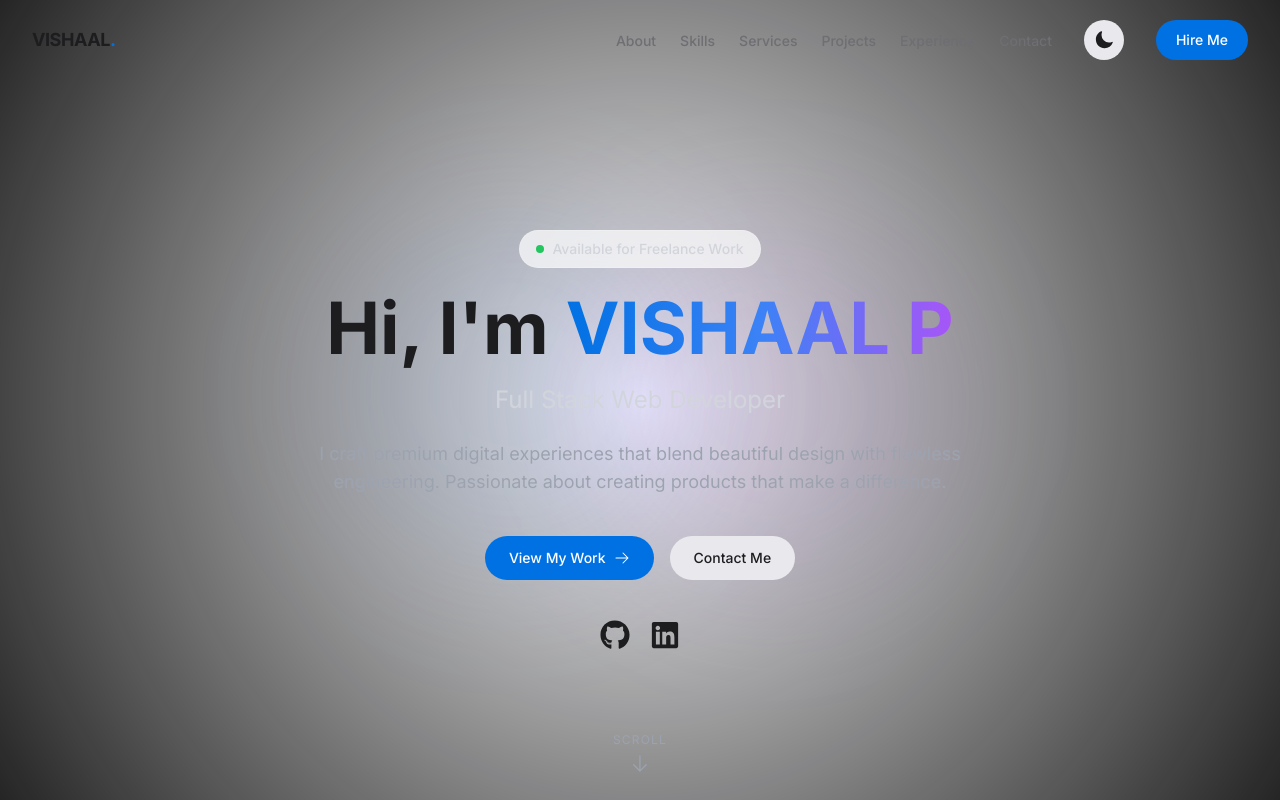
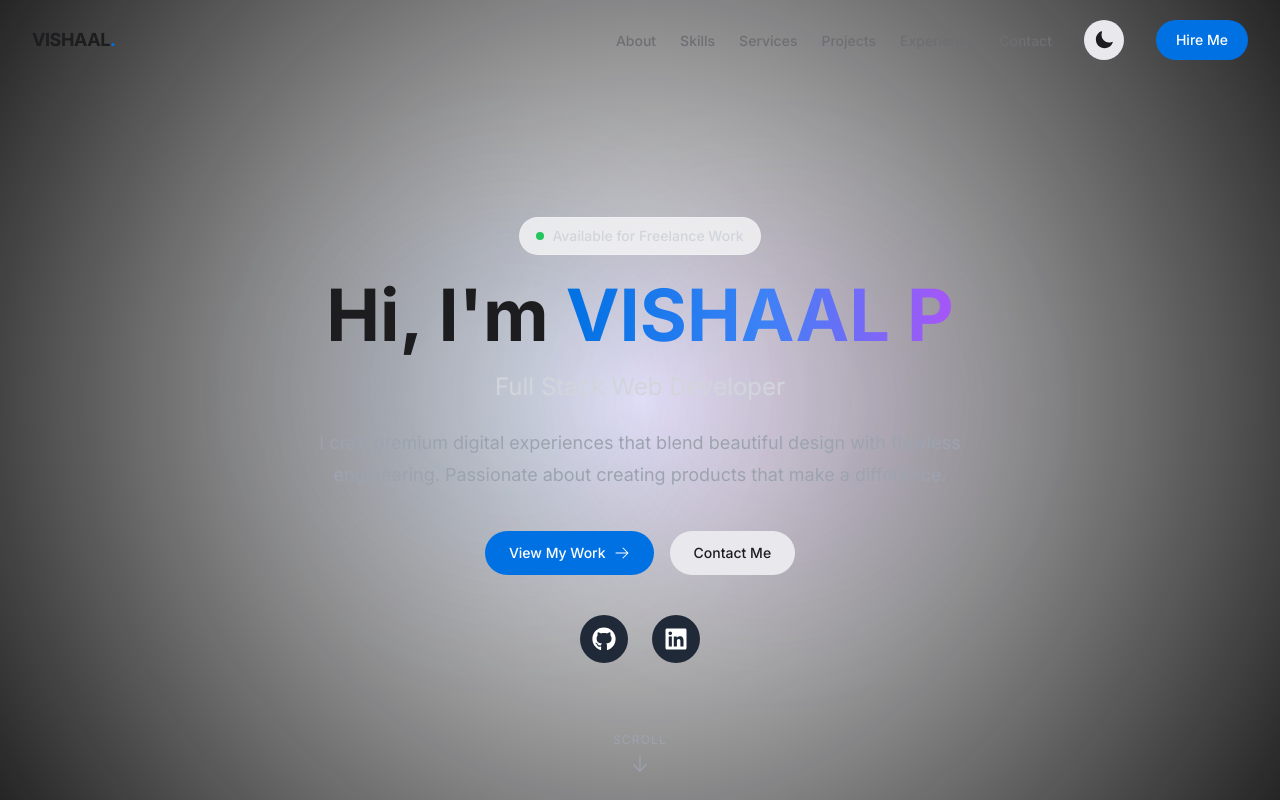
Before and after one commit to vishaalcibi-ops/my-portfolio, a React (Vite) app: page / in a window 1280 px wide. Shown: the top 800 px of the page. Built offline with nearby package versions, Linux system fonts and the light colour scheme.

Commit message:
Improve Hero section and social icons

```diff
--- a/src/components/sections/Hero.jsx
+++ b/src/components/sections/Hero.jsx
@@ -26,6 +26,7 @@ export default function Hero() {
           animate={{ opacity: 1, y: 0 }}
           transition={{ duration: 0.8 }}
         >
+          {/* Badge */}
           <motion.span
             initial={{ opacity: 0 }}
             animate={{ opacity: 1 }}
@@ -33,28 +34,32 @@ export default function Hero() {
             className="inline-flex items-center gap-2 px-4 py-2 rounded-full glass text-sm font-medium text-gray-300 mb-6"
           >
             <span className="relative flex h-2 w-2">
-              <span className="animate-ping absolute inline-flex h-full w-full rounded-full bg-green-400 opacity-75"></span>
-              <span className="relative inline-flex rounded-full h-2 w-2 bg-green-500"></span>
+              <span className="absolute inline-flex h-full w-full animate-ping rounded-full bg-green-400 opacity-75"></span>
+              <span className="relative inline-flex h-2 w-2 rounded-full bg-green-500"></span>
             </span>
 
             Available for Freelance Work
           </motion.span>
 
+          {/* Heading */}
           <h1 className="text-5xl md:text-7xl font-bold leading-tight">
-            Hi, I'm{" "}
+            Hi, I'm{' '}
             <span className="gradient-text">
               {siteConfig.name}
             </span>
           </h1>
 
+          {/* Job Title */}
           <p className="mt-5 text-2xl text-gray-300">
             {siteConfig.title}
           </p>
 
-          <p className="mt-6 max-w-2xl mx-auto text-lg text-gray-400">
+          {/* Bio */}
+          <p className="mt-6 max-w-2xl mx-auto text-lg text-gray-400 leading-8">
             {siteConfig.bio}
           </p>
 
+          {/* Buttons */}
           <div className="mt-10 flex flex-col sm:flex-row justify-center gap-4">
             <Button href="#projects">
               View My Work
@@ -66,33 +71,37 @@ export default function Hero() {
             </Button>
           </div>
 
-          <div className="mt-10 flex justify-center gap-5">
+          {/* Social Icons */}
+          <div className="mt-10 flex items-center justify-center gap-6">
             <a
               href={siteConfig.social.github}
               target="_blank"
               rel="noopener noreferrer"
-              className="text-3xl hover:text-blue-500 transition"
+              aria-label="GitHub"
+              className="flex h-12 w-12 items-center justify-center rounded-full bg-gray-800 text-white hover:bg-blue-600 hover:scale-110 transition-all duration-300"
             >
-              <FaGithub />
+              <FaGithub size={24} />
             </a>
 
             <a
               href={siteConfig.social.linkedin}
               target="_blank"
               rel="noopener noreferrer"
-              className="text-3xl hover:text-blue-500 transition"
+              aria-label="LinkedIn"
+              className="flex h-12 w-12 items-center justify-center rounded-full bg-gray-800 text-white hover:bg-blue-600 hover:scale-110 transition-all duration-300"
             >
-              <FaLinkedin />
+              <FaLinkedin size={24} />
             </a>
           </div>
         </motion.div>
 
+        {/* Scroll Down */}
         <motion.a
           href="#about"
           initial={{ opacity: 0 }}
           animate={{ opacity: 1 }}
           transition={{ delay: 1.2 }}
-          className="absolute bottom-8 left-1/2 -translate-x-1/2 flex flex-col items-center text-gray-400 hover:text-blue-500"
+          className="absolute bottom-8 left-1/2 -translate-x-1/2 flex flex-col items-center text-gray-400 hover:text-blue-500 transition-colors"
         >
           <span className="text-xs uppercase tracking-widest">
             Scroll
@@ -100,7 +109,10 @@ export default function Hero() {
 
           <motion.div
             animate={{ y: [0, 8, 0] }}
-            transition={{ repeat: Infinity, duration: 1.5 }}
+            transition={{
+              repeat: Infinity,
+              duration: 1.5,
+            }}
           >
             <HiArrowDown className="w-5 h-5" />
           </motion.div>
```
